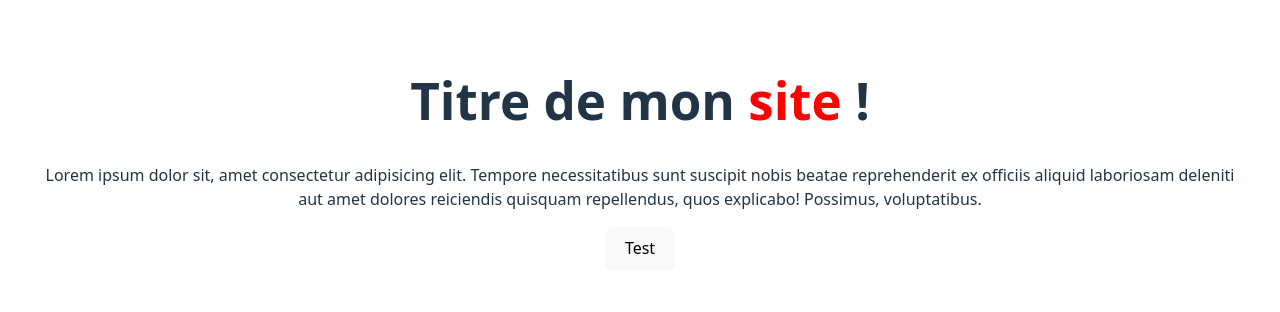
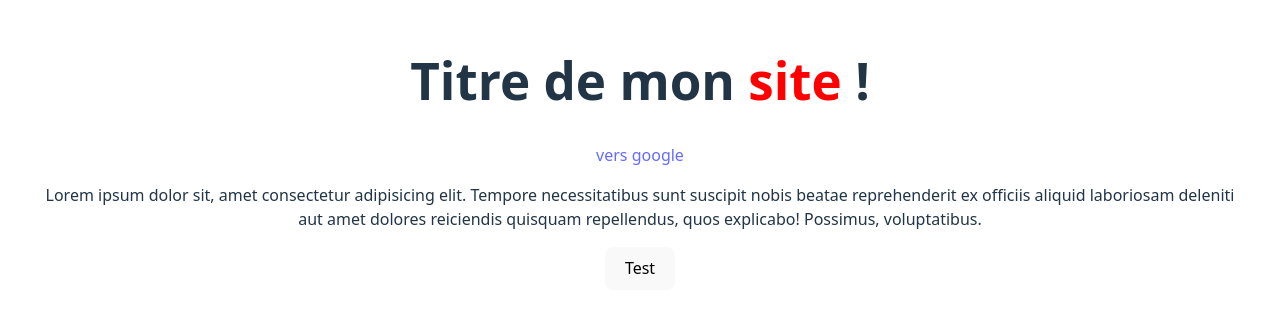
Before and after one commit to LucasRoberto99/git-workshop, a React (Vite) app: page / in a window 1280 px wide. Shown: the part 246-558 px from the top of the page. Built offline with nearby package versions, Linux system fonts and the light colour scheme.

Commit message:
added link testComp

```diff
--- a/src/App.jsx
+++ b/src/App.jsx
@@ -1,4 +1,5 @@
 import Header from "./components/Header";
+import TestComp from "./components/TestComp";
 
 import "./App.css";
 
@@ -6,6 +7,7 @@ function App() {
   return (
     <div>
       <Header />
+      <TestComp />
       <p>
         Lorem ipsum dolor sit, amet consectetur adipisicing elit. Tempore
         necessitatibus sunt suscipit nobis beatae reprehenderit ex officiis
--- /dev/null
+++ b/src/components/TestComp.jsx
@@ -0,0 +1,5 @@
+const TestComp = () => {
+  return <a href="http://google/com">vers google</a>;
+};
+
+export default TestComp;
```
